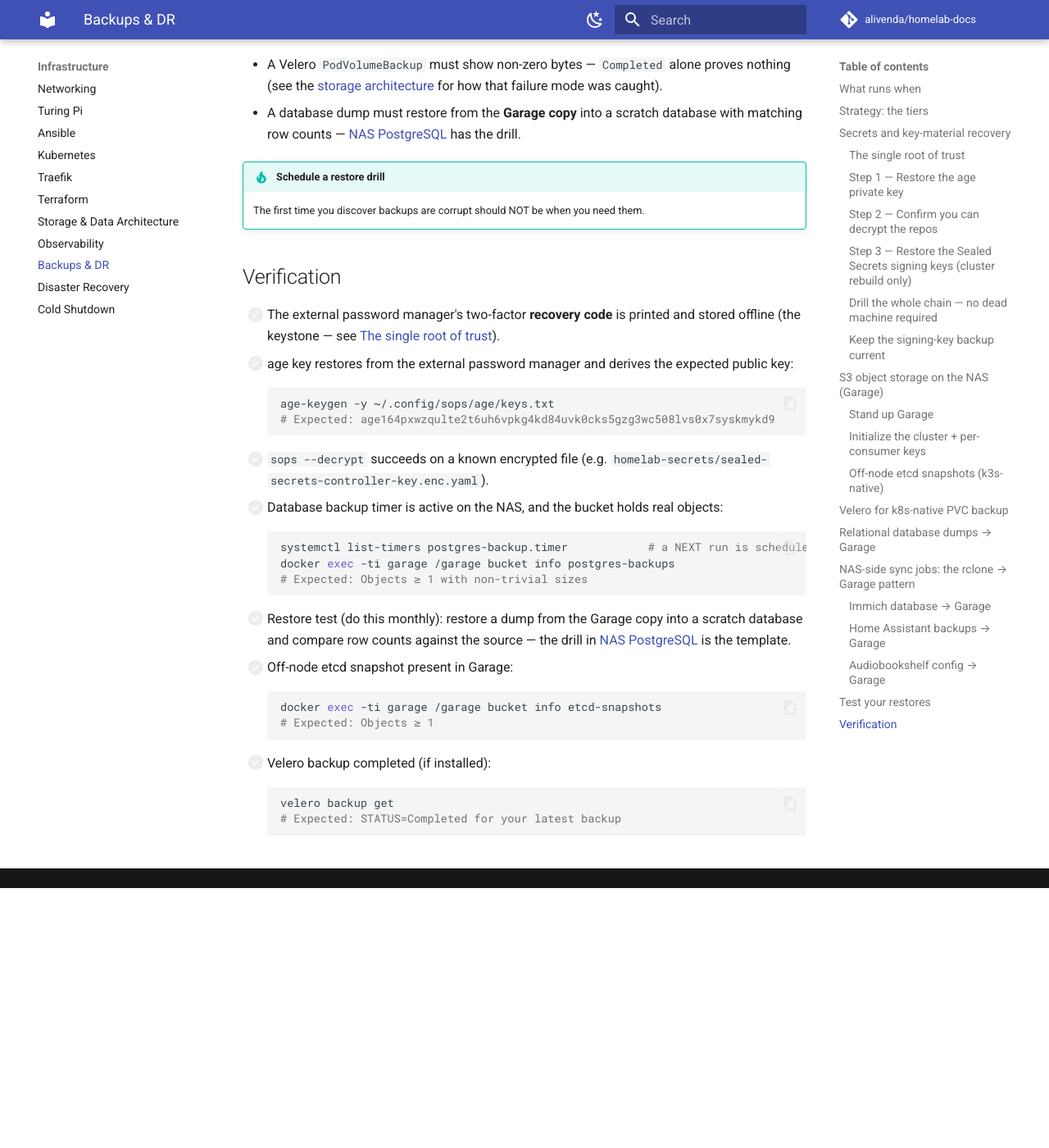
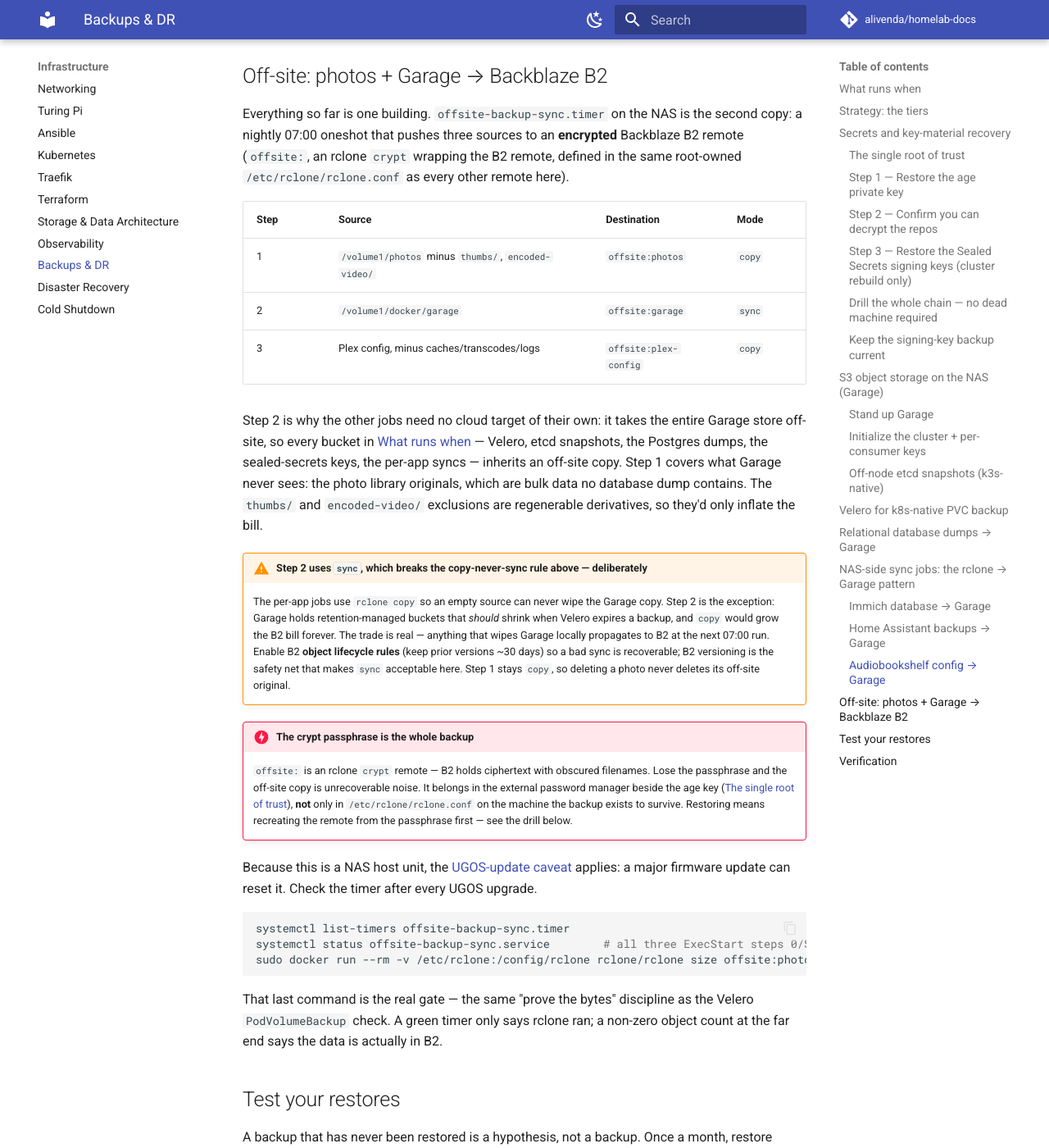
Before and after one commit to alivenda/homelab-docs, an MkDocs documentation site: the page built from docs/backups.md, in a window 1280 px wide and 1400 px high, scrolled down 13092 px. Shown: the whole window at 82% size. Built offline with MkDocs 1.6.1 and Material for MkDocs 9.7.7, drawn with Linux system fonts in a browser that asks for light colours; comment, search, counter and statistics services are not loaded; before the commit the page ends 14175 px from its top, so only the background shows below that; some of the changed text lies outside the part shown.

Commit message:
docs(backups): document the nightly Backblaze B2 off-site sync
backups.md described the NAS as the last stop and carried an "off-site is
still a TODO" warning, but offsite-backup-sync.timer has been shipping the
photo library, the whole Garage store, and the Plex config to an encrypted
B2 remote at 07:00 nightly. Record it as-built: schedule-table row, a section
covering the three steps, why step 2 uses sync where the per-app jobs use
copy, the crypt-passphrase dependency, and a bytes-at-the-far-end check.

````diff
--- a/docs/backups.md
+++ b/docs/backups.md
@@ -1,6 +1,6 @@
 # Backups & DR
 
-Local backups with a clearly-marked offsite TODO.
+Local backups on the NAS, mirrored off-site to Backblaze B2 nightly.
 
 | | |
 |---|---|
@@ -21,9 +21,10 @@ Every job lands in its own bucket on the [Garage S3 store](#s3-object-storage-on
 | Immich DB sync | 03:00 daily | Immich's own DB dumps → `immich-backups` | NAS timer — [below](#immich-database-garage) |
 | Home Assistant sync | 05:30 daily | HA's native backups (SMB pull) → `ha-backups` | NAS timer — [below](#home-assistant-backups-garage) |
 | Audiobookshelf sync | 06:00 daily | ABS's native backups → `audiobookshelf-backups` | NAS timer — [below](#audiobookshelf-config-garage) |
+| Off-site sync | 07:00 daily | photo library + **the whole Garage store** + Plex config → Backblaze B2 | NAS timer — [below](#offsite-b2) |
 
-!!! warning "Off-site backup is still a TODO"
-    Everything above lands on the NAS — that protects against disk failure but NOT fire/theft/flood. Options: friend's house with Tailscale + Restic, cycled external drives, second location you control. Schedule a calendar reminder within 3 months.
+!!! note "Everything above is one box; the 07:00 job is what makes it two"
+    Every row but the last lands on the NAS — and Garage itself lives on the same volume as the data it backs up (`/volume1/docker/garage` next to `/volume1/photos`). That covers disk failure and fumbled deletes, not fire/theft/flood. The [off-site job](#offsite-b2) closes it by shipping both the photo library and the entire Garage store to Backblaze B2, so every bucket above inherits an off-site copy without needing its own cloud target.
 
 ## Strategy: the tiers
 
@@ -381,8 +382,8 @@ velero backup-location get
 velero backup create homelab-$(date +%Y%m%d)
 ```
 
-!!! tip "Off-site backup target"
-    Velero (and the etcd S3 upload) can point at any S3-compatible target, not just the NAS — Backblaze B2, Wasabi, or Cloudflare R2 for off-site storage. R2's free tier is generous for homelab volumes — point the same config at R2 and you get cloud-hosted backups for free.
+!!! tip "Velero's backups reach B2 without a second target"
+    Velero (and the etcd S3 upload) can point at any S3-compatible target, not just the NAS — Backblaze B2, Wasabi, or Cloudflare R2. This build doesn't do that: Velero writes to Garage on the NAS, and the nightly [off-site job](#offsite-b2) mirrors the whole Garage store to B2. One cloud credential covers every bucket instead of one per consumer, and Velero keeps writing to a LAN-speed target.
 
 ## Relational database dumps → Garage
 
@@ -575,6 +576,34 @@ systemctl list-timers audiobookshelf-backup-sync.timer
 docker exec -ti garage /garage bucket info audiobookshelf-backups     # Objects ≥ 1 after the first run
 ```
 
+## Off-site: photos + Garage → Backblaze B2 { #offsite-b2 }
+
+Everything so far is one building. `offsite-backup-sync.timer` on the NAS is the second copy: a nightly 07:00 oneshot that pushes three sources to an **encrypted** Backblaze B2 remote (`offsite:`, an rclone `crypt` wrapping the B2 remote, defined in the same root-owned `/etc/rclone/rclone.conf` as every other remote here).
+
+| Step | Source | Destination | Mode |
+|---|---|---|---|
+| 1 | `/volume1/photos` minus `thumbs/`, `encoded-video/` | `offsite:photos` | `copy` |
+| 2 | `/volume1/docker/garage` | `offsite:garage` | `sync` |
+| 3 | Plex config, minus caches/transcodes/logs | `offsite:plex-config` | `copy` |
+
+Step 2 is why the other jobs need no cloud target of their own: it takes the entire Garage store off-site, so every bucket in [What runs when](#what-runs-when) — Velero, etcd snapshots, the Postgres dumps, the sealed-secrets keys, the per-app syncs — inherits an off-site copy. Step 1 covers what Garage never sees: the photo library originals, which are bulk data no database dump contains. The `thumbs/` and `encoded-video/` exclusions are regenerable derivatives, so they'd only inflate the bill.
+
+!!! warning "Step 2 uses `sync`, which breaks the copy-never-sync rule above — deliberately"
+    The per-app jobs use `rclone copy` so an empty source can never wipe the Garage copy. Step 2 is the exception: Garage holds retention-managed buckets that *should* shrink when Velero expires a backup, and `copy` would grow the B2 bill forever. The trade is real — anything that wipes Garage locally propagates to B2 at the next 07:00 run. Enable B2 **object lifecycle rules** (keep prior versions ~30 days) so a bad sync is recoverable; B2 versioning is the safety net that makes `sync` acceptable here. Step 1 stays `copy`, so deleting a photo never deletes its off-site original.
+
+!!! danger "The crypt passphrase is the whole backup"
+    `offsite:` is an rclone `crypt` remote — B2 holds ciphertext with obscured filenames. Lose the passphrase and the off-site copy is unrecoverable noise. It belongs in the external password manager beside the age key ([The single root of trust](#the-single-root-of-trust)), **not** only in `/etc/rclone/rclone.conf` on the machine the backup exists to survive. Restoring means recreating the remote from the passphrase first — see the drill below.
+
+Because this is a NAS host unit, the [UGOS-update caveat](#nas-side-sync-jobs-the-rclone-garage-pattern) applies: a major firmware update can reset it. Check the timer after every UGOS upgrade.
+
+```bash
+systemctl list-timers offsite-backup-sync.timer
+systemctl status offsite-backup-sync.service        # all three ExecStart steps 0/SUCCESS
+sudo docker run --rm -v /etc/rclone:/config/rclone rclone/rclone size offsite:photos
+```
+
+That last command is the real gate — the same "prove the bytes" discipline as the Velero `PodVolumeBackup` check. A green timer only says rclone ran; a non-zero object count at the far end says the data is actually in B2.
+
 ## Test your restores
 
 A backup that has never been restored is a hypothesis, not a backup. Once a month, restore something real and check **content**, not exit codes:
@@ -621,3 +650,20 @@ A backup that has never been restored is a hypothesis, not a backup. Once a mont
     velero backup get
     # Expected: STATUS=Completed for your latest backup
     ```
+
+- [ ] Off-site sync ran and the far end holds real bytes:
+
+    ```bash
+    systemctl status offsite-backup-sync.service    # all three ExecStart steps 0/SUCCESS
+    sudo docker run --rm -v /etc/rclone:/config/rclone rclone/rclone size offsite:photos
+    # Expected: object count and total size matching the library, not 0
+    ```
+
+- [ ] `offsite:` really is encrypted, and its passphrase is in the external password
+  manager — an off-site copy you cannot decrypt is not a backup:
+
+    ```bash
+    sudo grep -E '^\[|^type|^remote' /etc/rclone/rclone.conf
+    # Expected: an [offsite] stanza with type = crypt whose remote = the b2 remote
+    # (prints no credentials — keep it that way)
+    ```
````
